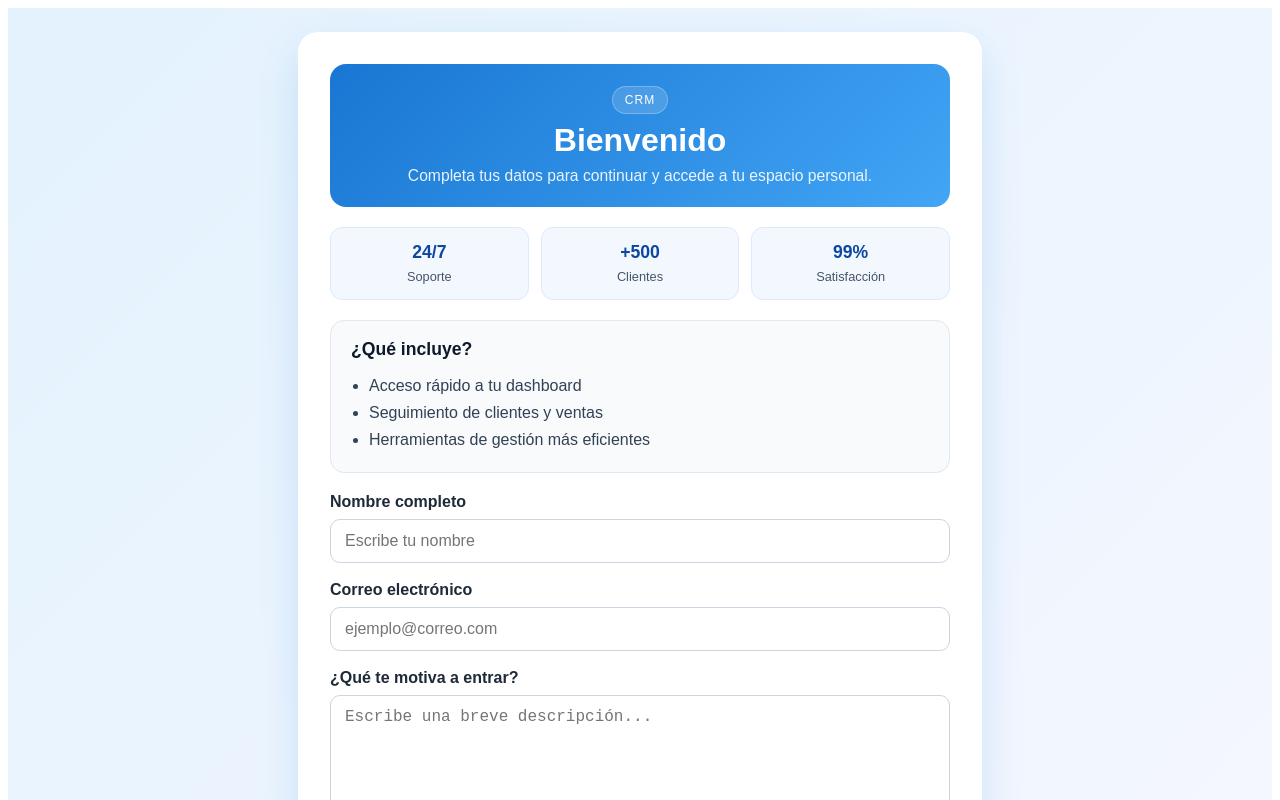
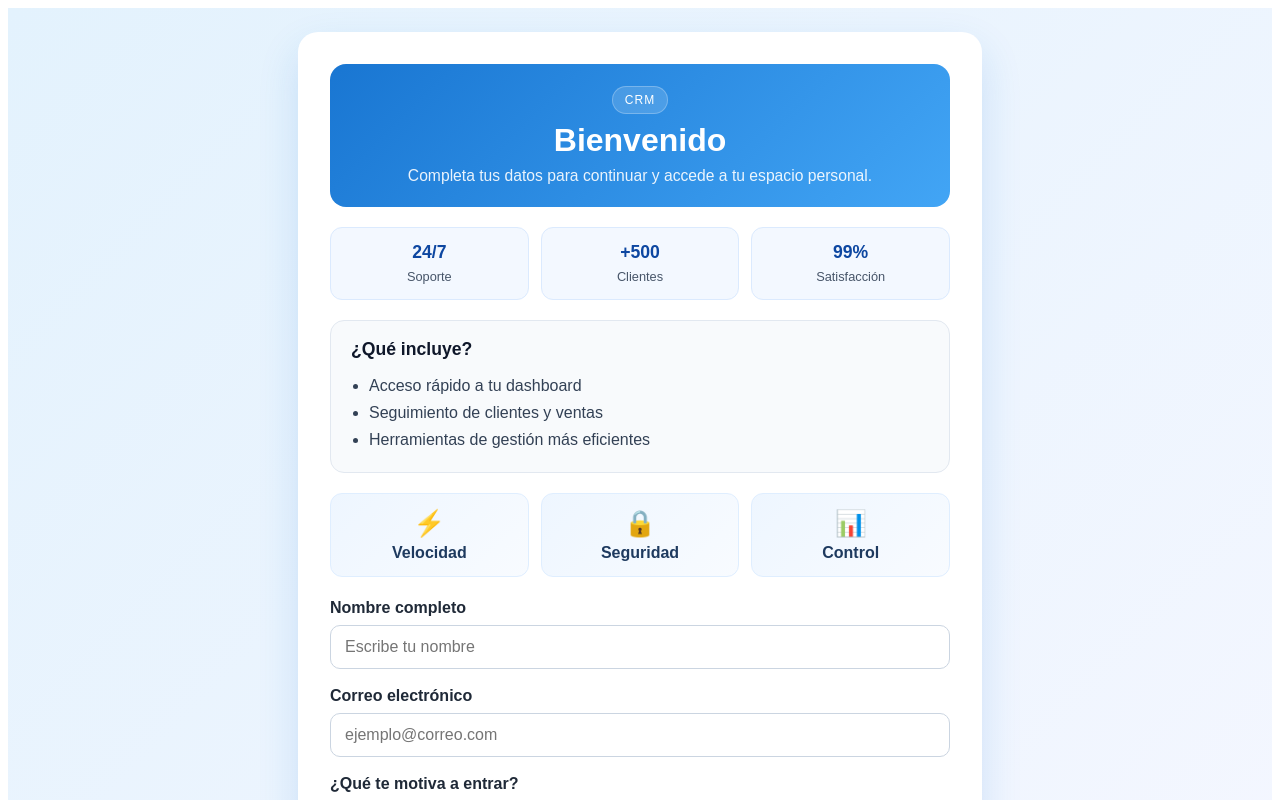
Before and after one commit to sebasmedina267/Sebastian, an Angular app: page / in a window 1280 px wide. Shown: the top 800 px of the page. Built offline with nearby package versions, Linux system fonts and the light colour scheme.

Commit message:
Nuevas cosas

```diff
--- a/src/app/bienvenida/bienvenida.css
+++ b/src/app/bienvenida/bienvenida.css
@@ -100,6 +100,33 @@ h1 {
   line-height: 1.7;
 }
 
+.mini-features {
+  display: grid;
+  grid-template-columns: repeat(3, minmax(0, 1fr));
+  gap: 12px;
+  margin-bottom: 22px;
+}
+
+.mini-feature {
+  background: linear-gradient(135deg, #eef6ff, #f8fbff);
+  border: 1px solid #dfeeff;
+  border-radius: 12px;
+  padding: 14px 10px;
+  text-align: center;
+}
+
+.mini-feature span {
+  display: block;
+  font-size: 1.6rem;
+  margin-bottom: 6px;
+}
+
+.mini-feature p {
+  margin: 0;
+  color: #1e3a5f;
+  font-weight: 600;
+}
+
 form {
   display: flex;
   flex-direction: column;
--- a/src/app/bienvenida/bienvenida.html
+++ b/src/app/bienvenida/bienvenida.html
@@ -30,6 +30,21 @@
       </ul>
     </div>
 
+    <div class="mini-features">
+      <div class="mini-feature">
+        <span>⚡</span>
+        <p>Velocidad</p>
+      </div>
+      <div class="mini-feature">
+        <span>🔒</span>
+        <p>Seguridad</p>
+      </div>
+      <div class="mini-feature">
+        <span>📊</span>
+        <p>Control</p>
+      </div>
+    </div>
+
     <form (ngSubmit)="onSubmit()">
       <div class="field-group">
         <label for="nombre">Nombre completo</label>
```
